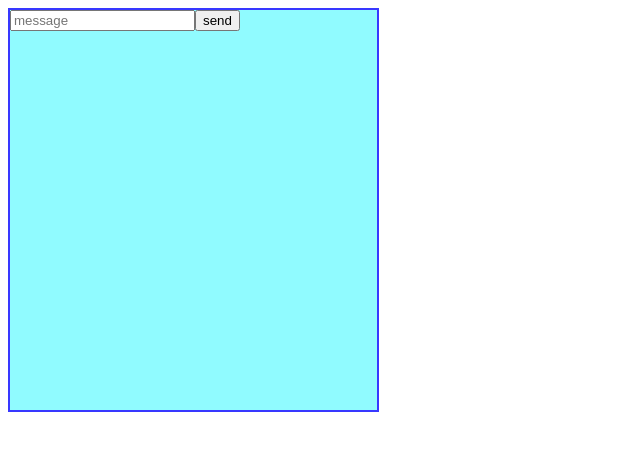
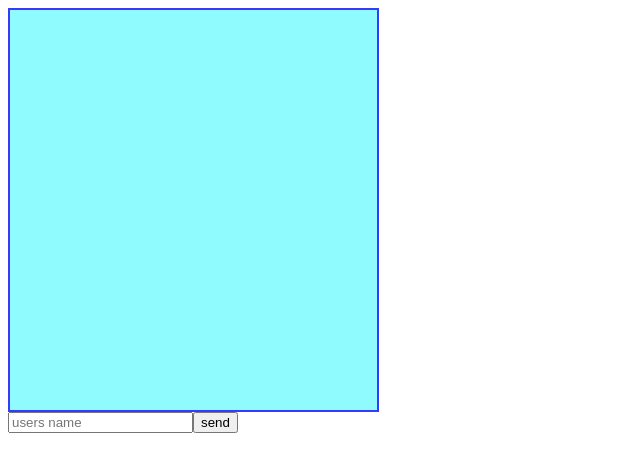
Before and after one commit to invector4ik002/myReactJS, a React app: page / in a window 1280 px wide. Shown: the top 472 px of the page, without its empty margins (0-640 px from the left). Built offline with nearby package versions, Linux system fonts and the light colour scheme.

Commit message:
24,01,2020 7:03
вернулся к форме

```diff
--- a/src/components/Form/Form.jsx
+++ b/src/components/Form/Form.jsx
@@ -2,23 +2,45 @@ import '../../style.css'
 
 import React, { Component } from 'react';
 
-import InputMessage from '../InputMessage/InputMessage.jsx'
-import Button from '../Button/Button.jsx'
+import Input from '../Input/Input.jsx'
+// import Button from '../Button/Button.jsx'
+import MessageList from '../MessageList/MessageList.jsx';
+import Message from '../Message/Message.jsx'
 
 export default class Form extends Component {
-
-    submitForm=(event)=> {
+    constructor(props) {
+        super(props);
+        this.state = {
+            messageContent: '',
+        };
+        // this.getValue = this.getValue.bind(this)
+    };
+    submitForm =(event)=> {
+        console.log('work');
         event.preventDefault()
     };
 
+    // sendMess =(event)=> {
+
+    // };
+
+    getValue =(event)=> {
+        console.log(event.target.value);
+        this.setState({messageContent: event.target.value});
+    };
 
     render() {
         return(
             <div >
+                <MessageList/>
+                <Message message={this.state.messageContent}/>
                 <form onSubmit={this.submitForm} className="wrapper-appPosts">
-                    {/* <Input type="text" placeholder="users name"/> */}
-                    <InputMessage type="text" placeholder="message"/>
-                    <Button type="submit" buttonValue="send"/>
+                    <Input onChange={this.getValue} type="text" placeholder="users name" />
+                    {/* name="userName" */}
+                    {/* <Input type="text" placeholder="message" name="message"/> */}
+                    <Input type="submit" value="send"/>
+
+                    {/* <Button type="submit" buttonValue="send" name="submit"/> */}
                 </form>
             </div>
         );
--- /dev/null
+++ b/src/components/Input/Input.jsx
@@ -0,0 +1,32 @@
+import React, { Component } from 'react';
+
+// import Message from '../Message/Message.jsx'
+
+export default class InputMessage extends Component {
+// constructor(props) {
+//         super(props);
+//         this.state = {
+//             messageContent: '',
+//         }
+//         this.getValue = this.getValue.bind(this)
+//     };
+
+
+
+    render() {
+        const {type, placeholder, name, value} = this.props;
+        return (
+            <div>
+                {/* <Message message={this.state.messageContent}/>  */}
+                <input
+
+                    name={name}
+                    type={type}
+                    placeholder={placeholder}
+                    value={value}
+                >
+                </input>
+            </div>
+        );
+    }
+}
--- a/src/components/InputMessage/InputMessage.jsx
+++ /dev/null
@@ -1,33 +0,0 @@
-import React, { Component } from 'react';
-
-import Message from '../Message/Message.jsx'
-
-export default class InputMessage extends Component {
-constructor(props) {
-        super(props);
-        this.state = {
-            // userName: '',
-            messageContent: '',
-        }
-    };
-    getValue =(event)=> {
-        // console.log(event.target.value);
-        this.setState({messageContent:event.target.value})
-    };
-
-
-    render() {
-        const {type, placeholder} = this.props;
-        return (
-            <div>
-                <Message message={this.state.messageContent}/>
-                <input
-                    onChange={this.getValue}
-                    type={type}
-                    placeholder={placeholder}
-                >
-                </input>
-            </div>
-        );
-    }
-}
--- a/src/components/MessageList/MessageList.jsx
+++ b/src/components/MessageList/MessageList.jsx
@@ -2,7 +2,7 @@ import '../../style.css'
 
 import React, { Component } from 'react';
 
-import Form from '../Form/Form.jsx'
+// import Form from '../Form/Form.jsx'
 export default class MessageList extends Component {
     // constructor(props) {
     //     super(props);
@@ -16,7 +16,7 @@ export default class MessageList extends Component {
         return (
             <div>
                 <div className="messageList">
-                    <Form/>
+                    {/* <Form/> */}
                 </div>
             </div>
         );
--- a/src/index.jsx
+++ b/src/index.jsx
@@ -1,16 +1,16 @@
 import React, { Component } from 'react';
 import ReactDom from 'react-dom';
 
-import MessageList from './components/MessageList/MessageList.jsx';
-// import Form from './components/Form/Form.jsx'
+
+import Form from './components/Form/Form.jsx'
 
 class App extends Component {
 
     render() {
         return(
             <div>
-                <MessageList/>
-                {/* <Form/>               */}
+
+                <Form/>
             </div>
         );
     }
```
